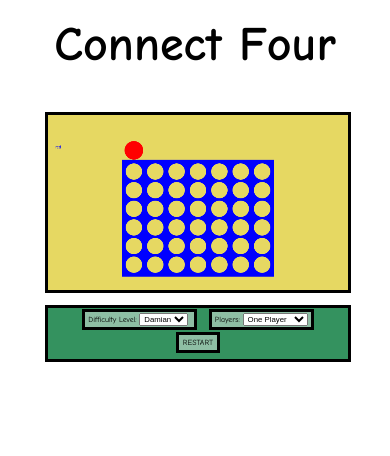
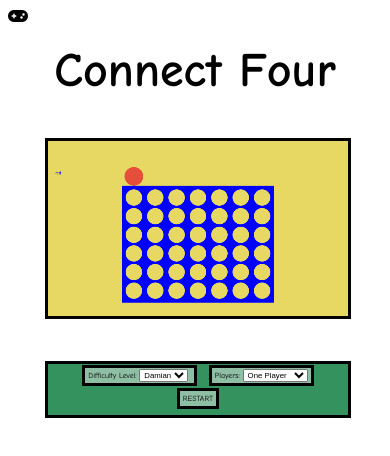
Before and after one commit to BuddieChapman/connect4, a plain HTML site: page index.html in a window 390 px wide. Drawn offline with Linux system fonts and the light colour scheme.

Commit message:
added some color, and responsiveness

```diff
--- a/index.css
+++ b/index.css
@@ -20,7 +20,6 @@ h1 {
     text-align: center;
     margin: 2%;  /*How far the Difficulty box is away from the canvas box*/
     font-size: 2vw;
-    width:35%;
     padding: 1%;
     background-color: rgb(142, 190, 164);
     font-family: Comic Sans MS;
@@ -36,7 +35,7 @@ h1 {
     text-align: center;
     margin: 2%;  /*How far the Difficulty box is away from the canvas box*/
     font-size: 2vw;
-    width:30%;
+
     padding: 1%;
     background-color: rgb(142, 190, 164);
     font-family: Comic Sans MS;
@@ -49,7 +48,7 @@ h1 {
     text-align: center;
     margin: 2%;
     font-size: 2vw;
-    width:15%;
+
     padding: 1%;
     background-color: rgb(142, 190, 164);
     font-family: Comic Sans MS;
@@ -62,7 +61,7 @@ h1 {
     background-color: #34925f;
     border: 3px solid;
     margin: 10%;
-    margin-top: -8%;
+    margin-top: 0%;
     text-align: center;
 
 }
--- a/index.html
+++ b/index.html
@@ -4,8 +4,10 @@
 	<title>Connect 4</title>
 	<meta charset="utf-8">
 	<link href = "index.css" rel = "stylesheet">
+	<script src="https://kit.fontawesome.com/a2ce8de9d0.js" crossorigin="anonymous"></script>
 </head>
 <body>
+	<i class="fas fa-gamepad"></i>
 	<h1>Connect Four</h1>
 	<canvas id="canvas"></canvas>
 	<br>
--- a/token.js
+++ b/token.js
@@ -21,7 +21,7 @@ function Token(tokenColor = BLACK){
 
 	this.drawToken = function(){
 		if(color == RED){
-			ctx.fillStyle = 'red'
+			ctx.fillStyle = "rgb(228, 78, 58)"
 		}else{
 			ctx.fillStyle = 'black'
 		}
```
